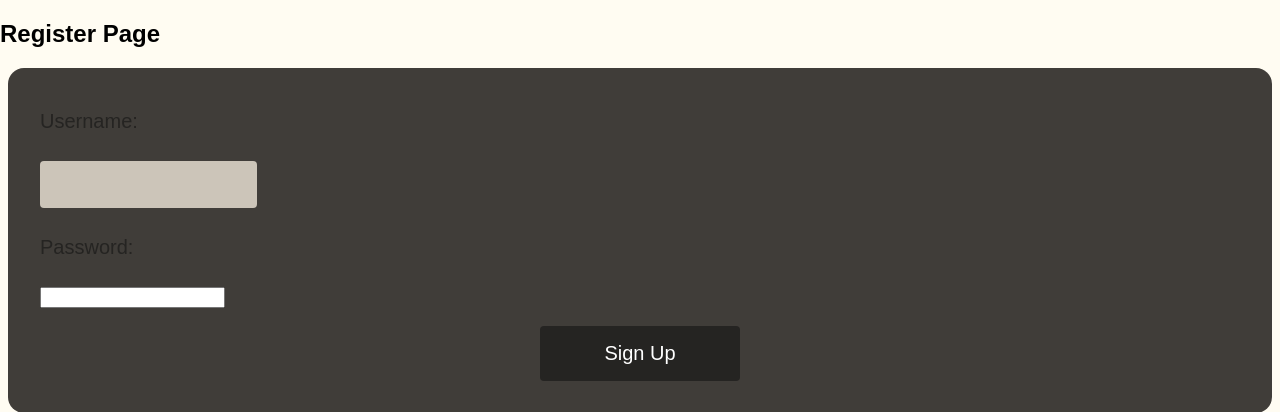
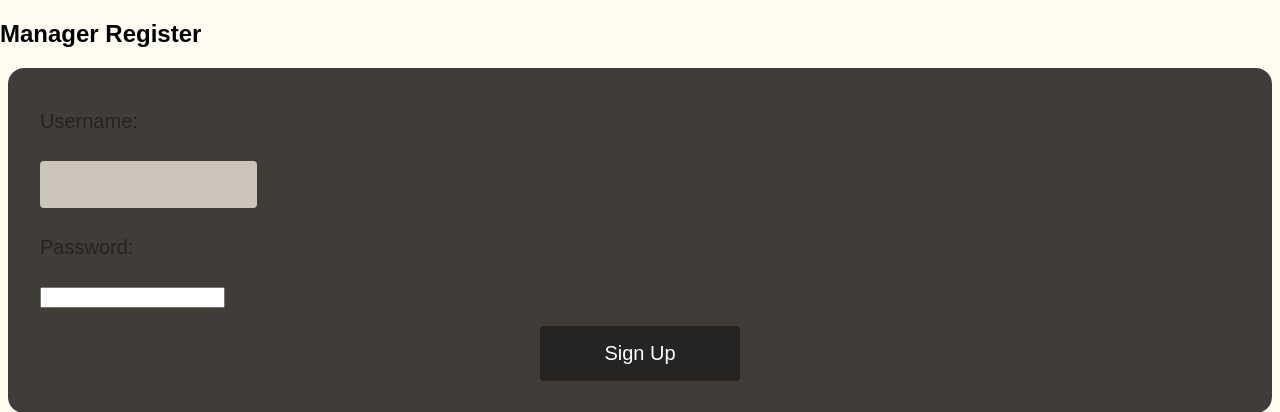
Before and after one commit to 105837232/project2, a PHP site: page /register.php in a window 1280 px wide. Shown: the part 149-561 px from the top of the page. Run offline with PHP 8.4, Linux system fonts and the light colour scheme.

Commit message:
edited the titles of the login and register pages

```diff
--- a/login.php
+++ b/login.php
@@ -48,7 +48,7 @@ if ($_SERVER["REQUEST_METHOD"] == "POST") {
 </head>
 <body>
     <?php include 'header.inc'; ?>
-    <h2>Login</h2>
+    <h2>Manager Login</h2>
     <?php if (!empty($message)) : ?>
         <p><?php echo $message; ?></p>
     <?php endif; ?>
--- a/register.php
+++ b/register.php
@@ -48,7 +48,7 @@ if ($_SERVER["REQUEST_METHOD"] == "POST") {
 </head>
 <body>
     <?php include 'header.inc'; ?>
-    <h2>Register Page</h2>
+    <h2>Manager Register</h2>
     <?php if (!empty($message)) : ?>
         <p><?php echo $message; ?></p>
     <?php endif; ?>
```
